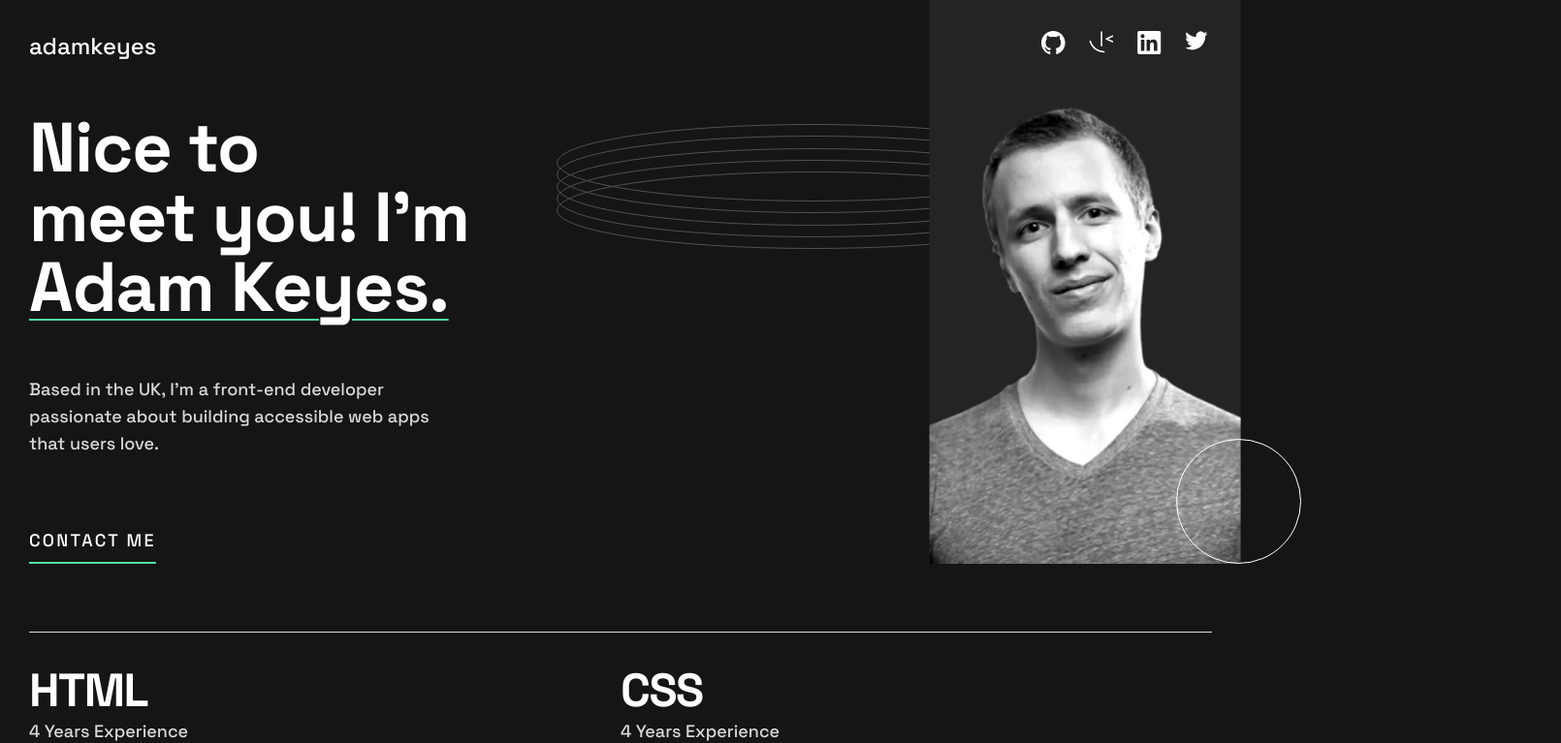
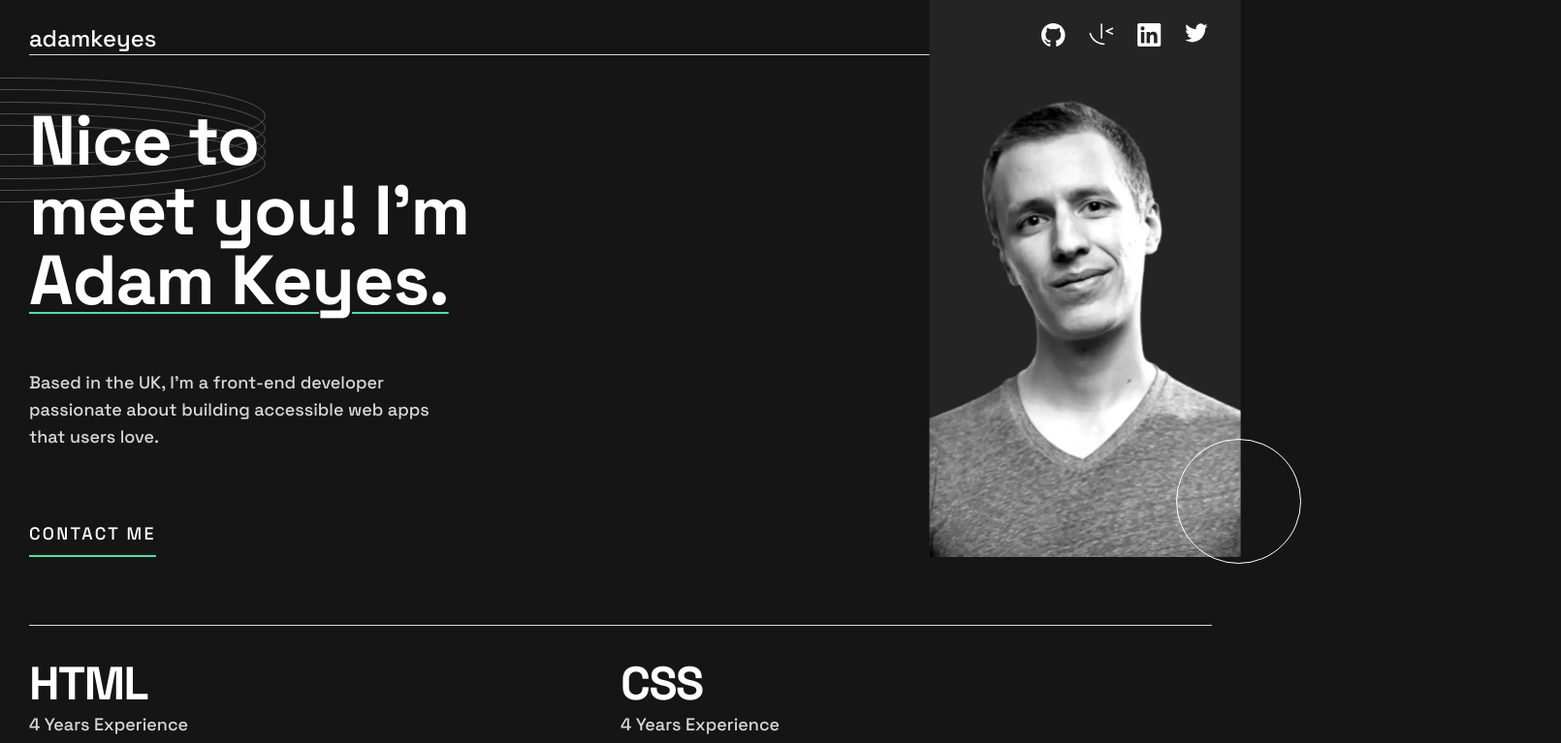
Before and after one commit to Csabooo/forntendmentor-15-single-page-dev-portfolio-react, a React (Create React App) app: page / in a window 1280 px wide. Shown: the top 767 px of the page at 97% size, 1610 px wide, since content can reach past the window. Built offline with nearby package versions, Linux system fonts and the light colour scheme.

Commit message:
tablet version 2.0

```diff
--- a/src/components/Contact.js
+++ b/src/components/Contact.js
@@ -6,7 +6,7 @@ function Contact() {
     <div id="contact" className="relative pb-14 pt-10 bg-dark_grey">
       <div className="md:w-[447px] mx-auto">
         <svg
-          className="absolute top-[354px] right-44"
+          className="absolute top-[354px] md:top-[450px] right-44 md:-left-[370px]"
           xmlns="http://www.w3.org/2000/svg"
           width="530"
           height="129">
--- a/src/components/Header.js
+++ b/src/components/Header.js
@@ -5,7 +5,7 @@ import image_profile_tablet from "../assets/image-profile-tablet.webp";
 function Header() {
   return (
     <div>
-      <div className="md:flex flex-row md:justify-between md:pt-8 ">
+      <div className="md:flex flex-row md:justify-between md:pt-6 ">
         <p className="flex justify-center text-2xl mt-8 pb-4 z-10 text-white md:inline-block md:mt-0 md:pb-0">
           adamkeyes
         </p>
@@ -69,7 +69,7 @@ function Header() {
         </div>
       </div>
       <svg
-        className="absolute top-32 right-44"
+        className="absolute top-20 right-44 md:-left-64"
         xmlns="http://www.w3.org/2000/svg"
         width="530"
         height="129">
@@ -95,6 +95,7 @@ function Header() {
           transform="translate(-766 -521)"
         />
       </svg>
+      <hr />
       <div className="md:relative">
         <img
           className="top flex mx-auto max-w-[174px] z-0 md:hidden"
--- a/src/components/Projects.js
+++ b/src/components/Projects.js
@@ -16,8 +16,9 @@ import project_6_large from "../assets/thumbnail-project-6-large.webp";
 function Projects() {
   return (
     <div className="relative">
+      <hr className="md:hidden block" />
       <svg
-        className="absolute -top-16 -right-[360px]"
+        className="absolute -top-16 md:-top-24 -right-[360px] md:-right-[330px]"
         xmlns="http://www.w3.org/2000/svg"
         width="530"
         height="129">
```
